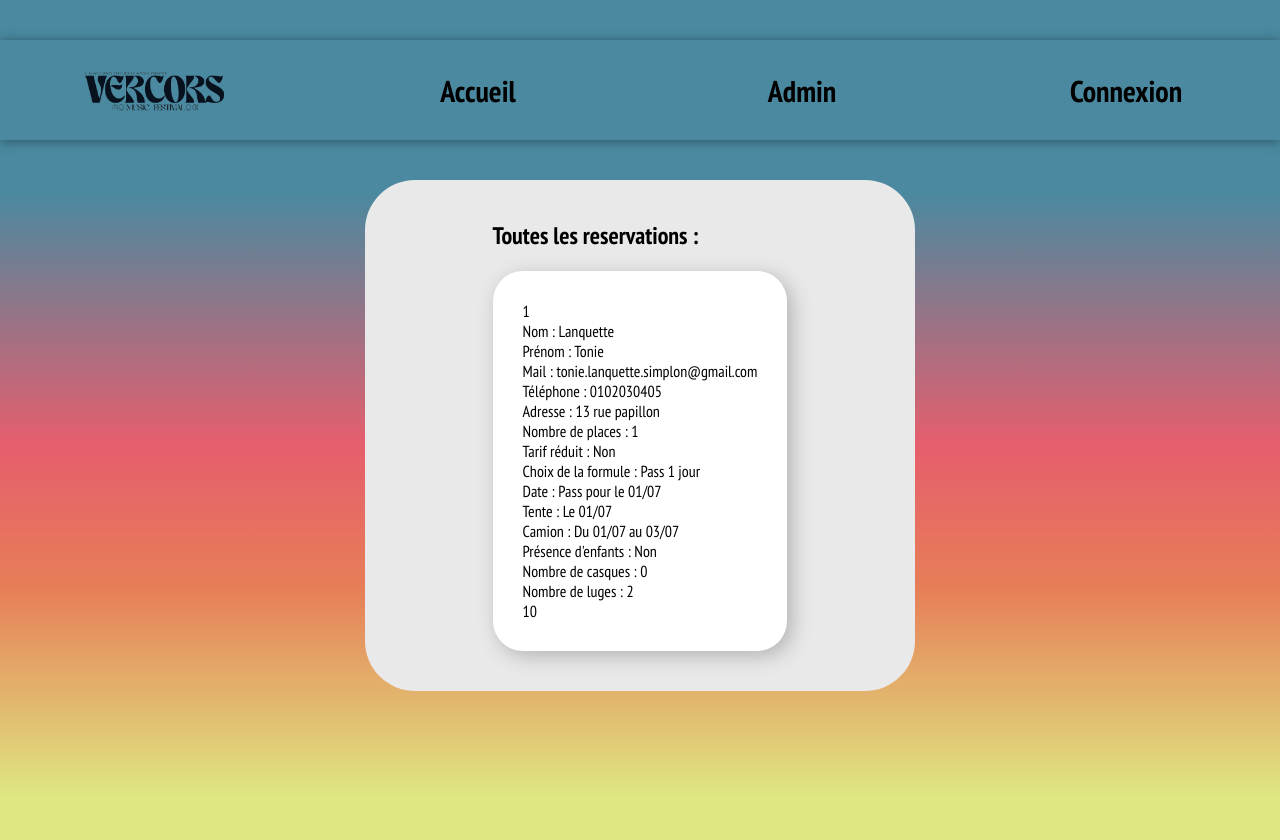
After one commit to RaphaelLWD/Event-Festival-Vercors, a PHP site: page /pageAdmin.php in a window 1280 px wide. The commit adds this page. Run offline with PHP 8.4, Linux system fonts and the light colour scheme.

Commit message:
calcule juste luge ok = a revoir, affichage ticket avec infos au lieu des 0  et 1, presence de infinte loop apres 2 ligne csv

```diff
--- /dev/null
+++ b/pageAdmin.php
@@ -0,0 +1,69 @@
+<?php
+require 'sources/classes/Reservation.php';
+?>
+
+<!DOCTYPE html>
+<html lang="fr">
+
+<head>
+    <meta charset="UTF-8">
+    <meta name="viewport" content="width=device-width, initial-scale=1.0">
+    <title>Admin</title>
+    <link rel="stylesheet" href="./styles/style.css">
+    <!-- Typographie -->
+    <link rel="preconnect" href="https://fonts.googleapis.com">
+    <link rel="preconnect" href="https://fonts.gstatic.com" crossorigin>
+    <link href="https://fonts.googleapis.com/css2?family=PT+Sans+Narrow:wght@400;700&display=swap" rel="stylesheet">
+    <!-- Typographie -->
+    <link rel="shortcut icon" type="image/png" href="Medias/favicon.ico" />
+    <script src="./javascript/modal.js" defer></script>
+</head>
+<header>
+    <div class="bandeau">
+        <div class="navBarre">
+            <img class="logo" src="./Medias/logoVercors.png">
+            <div class="navBouttons"><a href="./index.php">
+                    Accueil
+                </a>
+            </div>
+            <div class="navBouttons"><a href="./pageAdmin.php">
+                    Admin
+                </a>
+            </div>
+            <div class="navBouttons"><a href="./login.php">
+                    Connexion
+                </a>
+            </div>
+        </div>
+    </div>
+</header>
+
+<body>
+    <div class="center">
+
+        <div class="tickets">
+            <h2>Toutes les reservations :</h2>
+            <?php
+            $row = 1;
+            $handle = fopen("./sources/csv/reservation.csv", "r");
+            while (($fichier = fgetcsv($handle, 1000, ",")) !== FALSE) {
+                $ligne = count($fichier);
+                $row++;
+            ?><div class="test">
+                    <?php
+                    for ($c = 0; $c < $ligne; $c++) {
+                        echo " $fichier[$c] <br>\n";
+                    }
+                    ?></div><br><?php
+                            }
+                            fclose($handle);
+
+                                ?>
+
+            <?php ?>
+        </div>
+    </div>
+
+</body>
+
+</html>
--- a/sources/classes/Reservation.php
+++ b/sources/classes/Reservation.php
@@ -4,10 +4,13 @@ class Reservation
     private $_id;
     private $_nombreReservation;
     private $_formule;
+    private $_formulePrix;
     private $_date;
     private $_tarifReduit;
     private $_tente;
+    private $_tentePrix;
     private $_camion;
+    private $_camionPrix;
     private $_enfants;
     private $_casques;
     private $_luge;
@@ -16,8 +19,9 @@ class Reservation
     private $_mail;
     private $_tel;
     private $_adresse;
+    private $_total;
 
-    public function __construct(string $nombreReservation, bool $formule, bool $date, bool $tarifReduit, bool $tente, bool $camion, bool $enfants, string $casques, string $luge, string $nom, string $prenom, string $mail, string $tel, int|string $adresse, string $id = "à créer")
+    public function __construct(string $nombreReservation, bool $formule, bool $date, bool $tarifReduit, bool $tente, bool $camion, bool $enfants, string $casques, string $luge, string $nom, string $prenom, string $mail, string $tel, int|string $adresse, string $total = "à calculer", string $id = "à créer")
     {
         $this->setId($id);
         $this->setNombreReservation($nombreReservation);
@@ -34,7 +38,170 @@ class Reservation
         $this->setMail($mail);
         $this->setTel($tel);
         $this->setAdresse($adresse);
+        $this->setTotal($total);
+        $this->definirPrix();
+        $this->definirAffichage();
     }
+
+    public function getTotal()
+    {
+        return $this->_total;
+    }
+
+    public function setTotal(int|string $total): void
+    {
+        if ($total == "à calculer") {
+            $this->_total = $this->calculePrix();
+        } else {
+            $this->_total = $total;
+        }
+    }
+
+    public function definirAffichage()
+    {
+        $this->_nombreReservation = $_POST['nombrePlaces'];
+
+        if (isset($_POST['tarifReduit'])) {
+            $this->_tarifReduit = "Oui";
+        } else {
+            $this->_tarifReduit = "Non";
+        }
+
+        if (isset($_POST['passSelection1'])) {
+            $this->_formule = "Pass 1 jour";
+        } elseif (isset($_POST['passSelection2'])) {
+            $this->_formule = "Pass 2 jours";
+        } elseif (isset($_POST['passSelection3'])) {
+            $this->_formule = "Pass 3 jours";
+        }
+
+        if (isset($_POST['passjourReduit1'])) {
+            $this->_formule = "Pass 1 jour réduit";
+        } elseif (isset($_POST['passjourReduit2'])) {
+            $this->_formule = "Pass 2 jours réduit";
+        } elseif (isset($_POST['passjourReduit3'])) {
+            $this->_formule = "Pass 3 jours réduit";
+        }
+
+        if (isset($_POST["choixJour1"])) {
+            $this->_date = "Pass pour le 01/07";
+        } elseif (isset($_POST["choixJour2"])) {
+            $this->_date = "Pass pour le 02/07";
+        } elseif (isset($_POST["choixJour3"])) {
+            $this->_date = "Pass pour le 03/07";
+        } elseif (isset($_POST["passSelection3"]) || isset($_POST['passjourReduit3'])) {
+            $this->_date = "Pass du 01/07 au 03/07";
+        } elseif (isset($_POST["choixJour12"])) {
+            $this->_date = "Pass du 01/07 au 02/07";
+        } elseif (isset($_POST["choixJour23"])) {
+            $this->_date = "Pass du 02/07 au 03/07";
+        }
+
+        if (isset($_POST["tenteNuit1"])) {
+            $this->_camion = "Le 01/07";
+        } elseif (isset($_POST["tenteNuit2"])) {
+            $this->_camion = "Le 02/07";
+        } elseif (isset($_POST["tenteNuit3"])) {
+            $this->_camion = "Le 03/07";
+        } elseif (isset($_POST["tente3Nuits"])) {
+            $this->_camion = "Du 01/07 au 03/07";
+        } else {
+            $this->_camion = "Pas de reservation";
+        }
+
+        if (isset($_POST["vanNuit1"])) {
+            $this->_tente = "Le 01/07";
+        } elseif (isset($_POST["vanNuit2"])) {
+            $this->_tente = "Le 02/07";
+        } elseif (isset($_POST["vanNuit3"])) {
+            $this->_tente = "Le 03/07";
+        } elseif (isset($_POST["van3Nuits"])) {
+            $this->_tente = "Du 01/07 au 03/07";
+        } else {
+            $this->_camion = "Pas de reservation";
+        }
+
+        if (isset($_POST['enfantsOui'])) {
+            $this->_enfants = "Oui";
+        } elseif (isset($_POST["enfants"])) {
+            $this->_enfants = "Non";
+        } else {
+            $this->_enfants = "Non";
+        }
+
+        if (empty($_POST['nombreCasquesEnfants'])) {
+            $this->_casques = 0;
+        }
+    }
+
+    public function definirPrix()
+    {
+        if (isset($_POST['passSelection1'])) {
+            $this->_formulePrix = 40;
+        } elseif (isset($_POST['passSelection2'])) {
+            $this->_formulePrix = 70;
+        } elseif (isset($_POST['passSelection3'])) {
+            $this->_formulePrix = 100;
+        }
+
+        if (isset($_POST['passjourReduit1'])) {
+            $this->_formulePrix = 25;
+        } elseif (isset($_POST['passjourReduit2'])) {
+            $this->_formulePrix = 50;
+        } elseif (isset($_POST['passjourReduit3'])) {
+            $this->_formulePrix = 65;
+        }
+
+        if (isset($_POST["tenteNuit1"]) || isset($_POST["tenteNuit2"]) || isset($_POST["tenteNuit3"])) {
+            $this->_camionPrix = 5;
+        } elseif (isset($_POST["tente3Nuits"])) {
+            $this->_camionPrix = 12;
+        } else {
+            $this->_camionPrix = 0;
+        }
+
+        if (isset($_POST["vanNuit1"]) || isset($_POST["vanNuit2"]) || isset($_POST["vanNuit3"])) {
+            $this->_tentePrix = 5;
+        } elseif (isset($_POST["van3Nuits"])) {
+            $this->_tentePrix = 12;
+        } else {
+            $this->_tentePrix = 0;
+        }
+    }
+
+    public function calculePrix()
+    {
+        $this->_total = $this->_nombreReservation * ($this->_formulePrix + $this->_camionPrix + $this->_tentePrix) + $this->_luge * 5;
+        return $this->_total;
+    }
+
+    public function getCamionPrix(): string
+    {
+        return $this->_camionPrix;
+    }
+    public function setCamionPrix(string $camionPrix): void
+    {
+        $this->_camionPrix = $camionPrix;
+    }
+
+    public function getTentePrix(): string
+    {
+        return $this->_tentePrix;
+    }
+    public function setTentePrix(string $tentePrix): void
+    {
+        $this->_tentePrix = $tentePrix;
+    }
+
+    public function getFormulePrix(): string
+    {
+        return $this->_formulePrix;
+    }
+    public function setFormulePrix(string $formulePrix): void
+    {
+        $this->_formulePrix = $formulePrix;
+    }
+
 
     public function getId()
     {
@@ -178,21 +345,22 @@ class Reservation
     public function getObjectToTicket()
     {
         return [
-            "id" => $this->_id,
-            "nom" => $this->_nom,
-            "prenom" => $this->_prenom,
-            "mail" => $this->_mail,
-            "tel" => $this->_tel,
-            "adresse" => $this->_adresse,
-            "nombreReservation" => $this->_nombreReservation,
-            "tarifReduit" => $this->_tarifReduit,
-            "formule" => $this->_formule,
-            "date" => $this->_date,
-            "tente" => $this->_tente,
-            "camion" => $this->_camion,
-            "enfants" => $this->_enfants,
-            "casques" => $this->_casques,
-            "luge" => $this->_luge,
+            "id" =>  $this->_id,
+            "nom" => "Nom : " . $this->_nom,
+            "prenom" => "Prénom : " . $this->_prenom,
+            "mail" => "Mail : " . $this->_mail,
+            "tel" => "Téléphone : " . $this->_tel,
+            "adresse" => "Adresse : " . $this->_adresse,
+            "nombreReservation" => "Nombre de places : " . $this->_nombreReservation,
+            "tarifReduit" => "Tarif réduit : " . $this->_tarifReduit,
+            "formule" => "Choix de la formule : " . $this->_formule,
+            "date" => "Date : " . $this->_date,
+            "tente" => "Tente : " . $this->_tente,
+            "camion" => "Camion : " . $this->_camion,
+            "enfants" => "Présence d'enfants : " . $this->_enfants,
+            "casques" => "Nombre de casques : " . $this->_casques,
+            "luge" => "Nombre de luges : " . $this->_luge,
+            "total" => $this->_total,
         ];
     }
     public function creerNouvelleId(): int
--- a/sources/csv/reservation.csv
+++ b/sources/csv/reservation.csv
@@ -1,2 +1 @@
-1,Dupont,Robert,test@test.com,0874121345,"rue Rivoli",1,,1,1,,,,,
-2,lanquette,Tonie,tonie.lanquette.simplon@gmail.com,0102030405,"13 rue papillon",3,,1,1,,,,,
+1,"Nom : Lanquette","Prénom : Tonie","Mail : tonie.lanquette.simplon@gmail.com","Téléphone : 0102030405","Adresse : 13 rue papillon","Nombre de places : 1","Tarif réduit : Non","Choix de la formule : Pass 1 jour","Date : Pass pour le 01/07","Tente : Le 01/07","Camion : Du 01/07 au 03/07","Présence d'enfants : Non","Nombre de casques : 0","Nombre de luges : 2",10
--- a/styles/style.css
+++ b/styles/style.css
@@ -1,6 +1,6 @@
 /* CSS générale */
 body {
-    height: 120vh;
+    min-height: 100vh;
     margin: 0;
     background: linear-gradient(180deg, rgba(74, 137, 159, 1) 0%, rgba(74, 137, 159, 1) 23%, rgba(230, 94, 109, 1) 53%, rgba(231, 126, 87, 1) 70%, rgba(222, 231, 130, 1) 95%);
 }
@@ -33,6 +33,14 @@ legend {
     font-size: 36px;
 }
 
+a {
+    color: rgb(0, 0, 0);
+    font-family: "PT Sans Narrow", sans-serif;
+    font-weight: 700;
+    font-size: 30px;
+    text-decoration: none;
+}
+
 .colone {
     display: flex;
     flex-direction: column;
@@ -52,6 +60,8 @@ legend {
 /* class display */
 
 /* header */
+
+
 .bandeau {
     width: 100%;
     height: 100px;
@@ -60,11 +70,25 @@ legend {
     box-shadow: 0px 1px 10px rgb(44, 83, 98);
 }
 
+.navBarre {
+    margin: 0 5%;
+    display: flex;
+    flex-direction: row;
+    justify-content: space-between;
+    align-items: center;
+}
+
+.navBouttons {
+    height: 100px;
+    width: 180px;
+    display: flex;
+    justify-content: center;
+    align-items: center;
+}
+
 .logo {
     height: 90px;
-    width: auto;
-    margin-left: 10px;
-
+    width: auto
 }
 
 /* header */
@@ -157,3 +181,29 @@ legend {
 .marginInput {
     margin-top: 20px;
 }
+
+
+/* PAGE ADMIN */
+.tickets {
+    font-family: "PT Sans Narrow", sans-serif;
+    font-weight: 400;
+    background-color: rgb(233, 233, 233);
+    height: fit-content;
+    width: fit-content;
+    border-radius: 50px;
+    padding: 20px 10%;
+    margin: 20px 10%;
+}
+
+.center {
+    display: flex;
+    flex-direction: column;
+    align-items: center;
+}
+
+.test {
+    background-color: rgb(255, 255, 255);
+    border-radius: 30px;
+    padding: 30px;
+    box-shadow: 5px 5px 20px rgb(179, 179, 179);
+}
```
Also changed, not shown: index.php (+16 -2 lines), recapTicket.php (+33 -9 lines), sources/traitement.php (+80 -42 lines).
